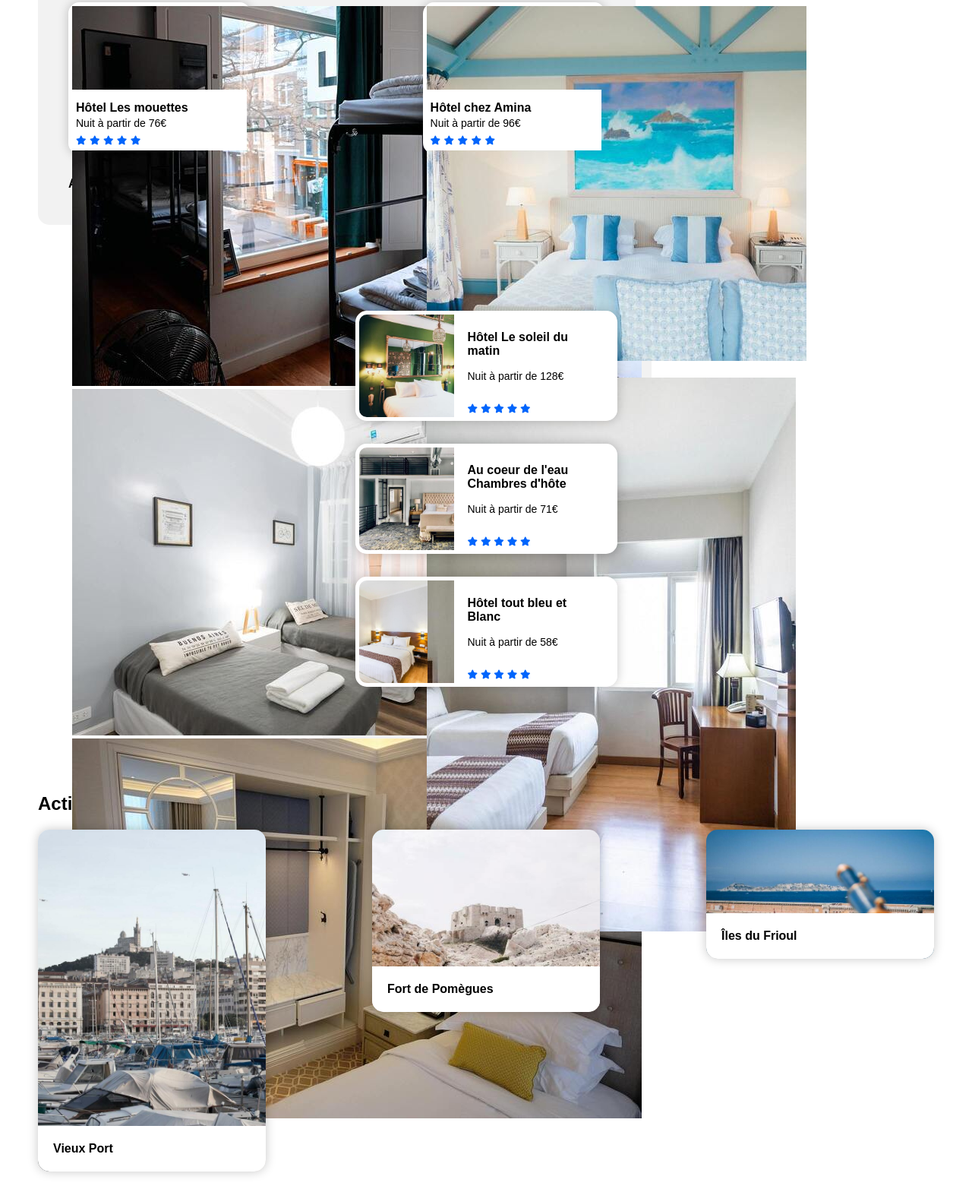
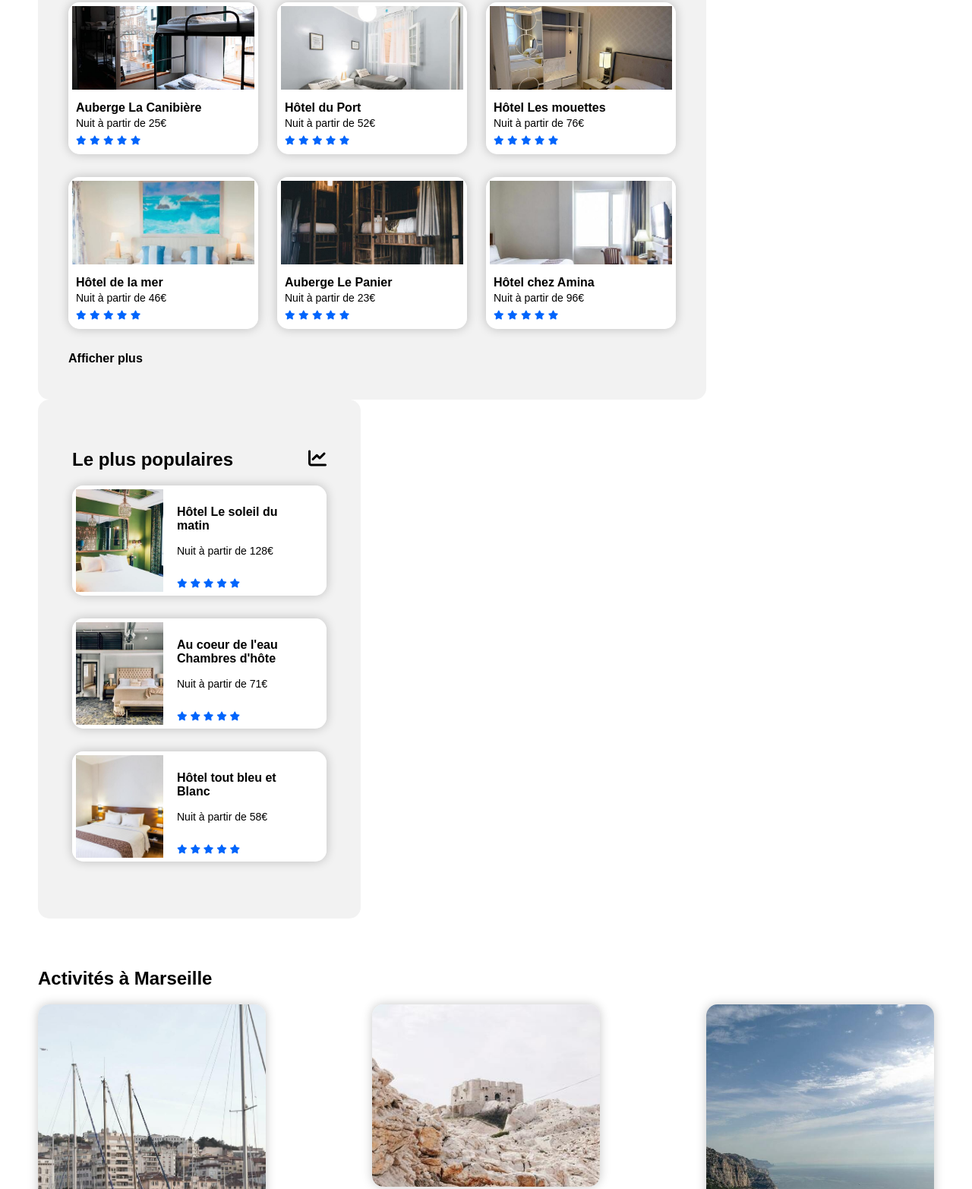
Before and after one commit to IvanoPompilio/IvanoPompilio_2_30032021, a plain HTML site: page index.html in a window 1280 px wide. Shown: the part 564-2129 px from the top of the page at 76% size. Drawn offline with Linux system fonts and the light colour scheme.

Commit message:
Edit: Activites (creation of columns)

```diff
--- a/index.html
+++ b/index.html
@@ -75,8 +75,10 @@
 
                     <div class="heberg">
 
+                        <div class="column1">
+
                             <div class="sqhost heb1">
-                            <img src="/images/hebergements/4_small/marcus-loke-WQJvWU_HZFo-unsplash.jpg" alt="hebergement Marseille" style="width: fit-content;">
+                                <img src="/images/hebergements/4_small/marcus-loke-WQJvWU_HZFo-unsplash.jpg" alt="hebergement Marseille">
                                 <div class="sq">
                                     <h3>Auberge La Canibière</h3>
                                     <p>Nuit à partir de 25€</p>
@@ -88,8 +90,10 @@
                                         <i class="fas fa-star inact"></i>
                                     </div>
                                 </div>
+                            </div>
 
-                            <img src="/images/hebergements/4_small/fred-kleber-gTbaxaVLvsg-unsplash.jpg" alt="hebergement Marseille" style="width: fit-content;">
+                            <div class="sqhost heb2">
+                                <img src="/images/hebergements/4_small/fred-kleber-gTbaxaVLvsg-unsplash.jpg" alt="hebergement Marseille">
                                 <div class="sq">
                                     <h3>Hôtel du Port</h3>
                                     <p>Nuit à partir de 52€</p>
@@ -101,8 +105,10 @@
                                         <i class="fas fa-star"></i>
                                     </div>
                                 </div>
+                            </div>
 
-                            <img src="/images/hebergements/4_small/reisetopia-B8WIgxA_PFU-unsplash.jpg" alt="hebergement Marseille" style="width: fit-content;">
+                            <div class="sqhost heb3">
+                                <img src="/images/hebergements/4_small/reisetopia-B8WIgxA_PFU-unsplash.jpg" alt="hebergement Marseille">
                                 <div class="sq">
                                     <h3>Hôtel Les mouettes</h3>
                                     <p>Nuit à partir de 76€</p>
@@ -115,9 +121,11 @@
                                     </div>
                                 </div>
                             </div>
+                        </div>
 
-                        <div class="sqhost heb2">
-                            <img src="/images/hebergements/4_small/annie-spratt-Eg1qcIitAuA-unsplash.jpg" alt="hebergement Marseille" style="width: fit-content;">
+                        <div class="column1">
+                            <div class="sqhost heb4">
+                                <img src="/images/hebergements/4_small/annie-spratt-Eg1qcIitAuA-unsplash.jpg" alt="hebergement Marseille">
                                 <div class="sq">
                                     <h3>Hôtel de la mer</h3>
                                     <p>Nuit à partir de 46€</p>
@@ -129,8 +137,10 @@
                                         <i class="fas fa-star inact"></i>
                                     </div>
                                 </div>
+                            </div>
 
-                            <img src="(/images/hebergements/4_small/nicate-lee-kT-ZyaiwBe0-unsplash.jpg" alt="hebergement Marseille" style="width: fit-content;">
+                            <div class="sqhost heb5">
+                                <img src="/images/hebergements/4_small/nicate-lee-kT-ZyaiwBe0-unsplash.jpg" alt="hebergement Marseille">
                                 <div class="sq">
                                     <h3>Auberge Le Panier</h3>
                                     <p>Nuit à partir de 23€</p>
@@ -142,8 +152,10 @@
                                         <i class="fas fa-star inact"></i>
                                     </div>
                                 </div>
+                            </div>
 
-                            <img src="/images/hebergements/4_small/febrian-zakaria-M6S1WvfW68A-unsplash.jpg" alt="hebergement Marseille" style="width: fit-content;">
+                            <div class="sqhost heb6">
+                                <img src="/images/hebergements/4_small/febrian-zakaria-M6S1WvfW68A-unsplash.jpg" alt="hebergement Marseille">
                                 <div class="sq">
                                     <h3>Hôtel chez Amina</h3>
                                     <p>Nuit à partir de 96€</p>
@@ -153,6 +165,7 @@
                                         <i class="fas fa-star"></i>
                                         <i class="fas fa-star"></i>
                                         <i class="fas fa-star"></i>
+                                    </div>
                                 </div>
                             </div>
                         </div>
@@ -172,6 +185,7 @@
                 <div class="hostingsup">
 
                     <div class="hosting ho1">
+                        <img src="/images/hebergements/4_small/emile-guillemot-Bj_rcSC5XfE-unsplash.jpg" alt="hebergements populaires Marseille">
                         <div class="recthost">
                             <h3>Hôtel Le soleil du matin</h3>
                             <p>Nuit à partir de 128€</p>
@@ -186,6 +200,7 @@
                     </div>
 
                     <div class="hosting ho2">
+                        <img src="/images/hebergements/4_small/aw-creative-VGs8z60yT2c-unsplash.jpg" alt="hebergemens populaires Marseille">
                         <div class="recthost">
                             <h3>Au coeur de l'eau Chambres d'hôte</h3>
                             <p>Nuit à partir de 71€</p>
@@ -200,6 +215,7 @@
                     </div>
 
                     <div class="hosting ho3">
+                        <img src="/images/hebergements/4_small/febrian-zakaria-sjvU0THccQA-unsplash.jpg" alt="hebergements populaires Marseille">
                         <div class="recthost">
                             <h3>Hôtel tout bleu et Blanc</h3>
                             <p>Nuit à partir de 58€</p>
@@ -222,37 +238,40 @@
                 <h2>Activités à Marseille</h2>
 
                 <div class="containeract">
-                    <div class="activ act1">
+
+                    <div class="col1">
+                        <img src="/images/activites/3_medium/reno-laithienne-QUgJhdY5Fyk-unsplash.jpg" alt="acrivites Marseille" class="activ act1">
                             <figcaption>
                                 <h3 >Vieux Port</h3>
                             </figcaption>
                     </div>
 
-                    <div class="activ act2">
+                    <div class="col2">
+                        <img src="/images/activites/4_small/paul-hermann-QFTrLdQIRhI-unsplash.jpg" alt="acrivites Marseille" class="activ act2">
                             <figcaption>
                                 <h3>Fort de Pomègues</h3>
                             </figcaption>
-                    </div>
 
-                    <div class="activ act3">
+                        <img src="/images/activites/4_small/kevin-hikari-rV_Qd1l-VXg-unsplash.jpg" alt="acrivites Marseille" class="activ act3">
                             <figcaption>
                                 <h3>Îles du Frioul</h3>
                             </figcaption>
                     </div>
 
-                    <div class="activ act4">
+                    <div class="col3">
+                        <img src="/images/activites/3_medium/kilyan-sockalingum-NR8-cBCN3aI-unsplash.jpg" alt="acrivites Marseille" class="activ act4">
                         <figcaption>
                             <h3>Parc National des Calanques</h3>
                         </figcaption>
                     </div>
 
-                    <div class="activ act5">
+                    <div class="col4">
+                        <img src="/images/activites/3_medium/florian-wehde-xW9e8gdotxI-unsplash.jpg" alt="acrivites Marseille" class="activ act5">
                             <figcaption>
                                 <h3>Notre-Dame-de-la-Garde</h3>
                             </figcaption>
-                    </div>
 
-                    <div class="activ act6">
+                            <img src="/images/activites/3_medium/lena-paulin-wH2-EJoDcV0-unsplash.jpg" alt="acrivites Marseille" class="activ act6">
                             <figcaption>
                               <h3>Parc Longchamp</h3>
                             </figcaption>
--- a/style.css
+++ b/style.css
@@ -208,7 +208,7 @@ nav li h2 a{
     display: block;
     box-sizing: border-box;
     padding: 45px 40px 45px 40px;
-    width: 66.66%;
+    width: 880px;
     height: auto;
     background-color:#F2F2F2;
     border-radius: 15px;
@@ -217,15 +217,21 @@ nav li h2 a{
 
 .heberg {
     display: flex;
+    flex-direction: column;
+}
+
+.column1 {
+    display: flex;
+    flex-direction: row;
+    justify-content: space-between;
     flex-wrap: wrap;
-    justify-content: space-between;
 }
 
 .sqhost {
     position: relative;
     box-sizing: border-box;
     height: 200px;
-    width: 240px;
+    width: 250px;
     border: 5px white solid;
     border-radius: 15px;
     margin: 0px 0px 30px 0px;
@@ -233,11 +239,10 @@ nav li h2 a{
     transition: 0.5s;
 }
 
-.sqhost:hover {
-    color:#0065FC;
-    box-shadow: 0px 0px 15px rgba(0, 102, 255, 0.397);
-    transition: 0.5s;
-    cursor: pointer;
+.sqhost img {
+    height: 130px;
+    width: 100%;
+    object-fit: cover;
 }
 
 .sq {
@@ -252,15 +257,22 @@ nav li h2 a{
     line-height: 5px;
 }
 
+.sqhost:hover {
+    color:#0065FC;
+    box-shadow: 0px 0px 15px rgba(0, 102, 255, 0.397);
+    transition: 0.5s;
+    cursor: pointer;
+}
+
 #hebergements a {
     font-weight: bold !important;
     margin-top: 20px  !important;
 }
-.sqhost p {
+.sq p {
     font-size: 14px;
 }
 
-.sqhost i {
+.sq i {
     font-size: 12px;
     color: #0065FC;
 }
@@ -272,9 +284,8 @@ nav li h2 a{
     box-sizing: border-box;
     align-content: space-between;
     padding: 45px;
-    width: auto;
+    width: 425px;
     height: auto;
-    margin: auto;
     background-color:#F2F2F2;
     border-radius: 15px;
 }
@@ -284,6 +295,10 @@ nav li h2 a{
     justify-content: space-between;
 }
 
+.hostingsup {
+    display: flex;
+    flex-wrap: wrap;
+}
 
 .hosting {
     position: relative;
@@ -297,6 +312,12 @@ nav li h2 a{
     transition: 0.5s;
 }
 
+.hosting img {
+    height: 100%;
+    width: 120px;
+    object-fit: cover;
+}
+
 .hosting:hover{
     color:#0065FC;
     box-shadow: 0px 0px 15px rgba(0, 102, 255, 0.397);
@@ -307,6 +328,7 @@ nav li h2 a{
 .recthost {
     position: absolute;
     right: 0;
+    top: 0;
     background-color: white;
     box-sizing: border-box;
     width: 210px;
@@ -320,24 +342,6 @@ nav li h2 a{
         font-size: 12px;
         color: #0065FC;
         margin-top: 15px;
-}
-
-.hosting.ho1 {
-    background-image: url(/images/hebergements/4_small/emile-guillemot-Bj_rcSC5XfE-unsplash.jpg);
-    background-size: contain;
-    background-repeat: no-repeat;
-}
-
-.hosting.ho2 {
-    background-image: url(/images/hebergements/4_small/aw-creative-VGs8z60yT2c-unsplash.jpg);
-    background-size: contain;
-    background-repeat: no-repeat;
-}
-
-.hosting.ho3 {
-    background-image: url(/images/hebergements/4_small/febrian-zakaria-sjvU0THccQA-unsplash.jpg);
-    background-size: contain;
-    background-repeat: no-repeat;
 }
 
 /*end of Populaires*/
@@ -358,11 +362,9 @@ nav li h2 a{
 
 .activ {
     display: block;
-    box-sizing: border-box;
     position: relative;
     border-radius: 15px;
     box-shadow: 0px 0px 14px rgba(0, 0, 0, 0.219);
-    margin-bottom: 40px;
     transition: 0.5s;
 }
 
@@ -374,55 +376,43 @@ nav li h2 a{
 }
 
 .activ.act1{
-    background-image: url(/images/activites/3_medium/reno-laithienne-QUgJhdY5Fyk-unsplash.jpg);
-    background-size: cover;
+    object-fit: cover;
     width: 300px;
     height: 450px;
 }
 
 .activ.act2{
-    background-image: url(/images/activites/4_small/paul-hermann-QFTrLdQIRhI-unsplash.jpg);
-    background-size: cover;
-    background-position: center;
+    object-fit: cover;
     width: 300px;
     height: 240px;
 }
 
 .activ.act3{
-    background-image: url(/images/activites/4_small/kevin-hikari-rV_Qd1l-VXg-unsplash.jpg);
-    background-size: cover;
-    background-position: center;
+    object-fit: cover;
     width: 300px;
     height: 170px;
 }
 
 .activ.act4{
-    background-image: url(/images/activites/3_medium/kilyan-sockalingum-NR8-cBCN3aI-unsplash.jpg);
-    background-size: cover;
+    object-fit: cover;
     width: 300px;
     height: 450px;
 }
 
 .activ.act5{
-    background-image: url(/images/activites/4_small/florian-wehde-xW9e8gdotxI-unsplash.jpg);
-    background-size: cover;
-    background-position: center;
+    object-fit: cover;
     width: 300px;
     height: 170px;
 }
 
 .activ.act6{
-    background-image: url(/images/activites/4_small/lena-paulin-wH2-EJoDcV0-unsplash.jpg);
-    background-size: cover;
-    background-position: center;
+    object-fit: cover;
     width: 300px;
     height: 240px;
 }
 
-#activites div figcaption {
+figcaption {
     box-sizing: border-box;
-    position: absolute;
-    bottom: 0;
     background-color: white;
     width: 100%;
     height: 60px;
```
Lines whose indentation alone changed are shown as unchanged.
